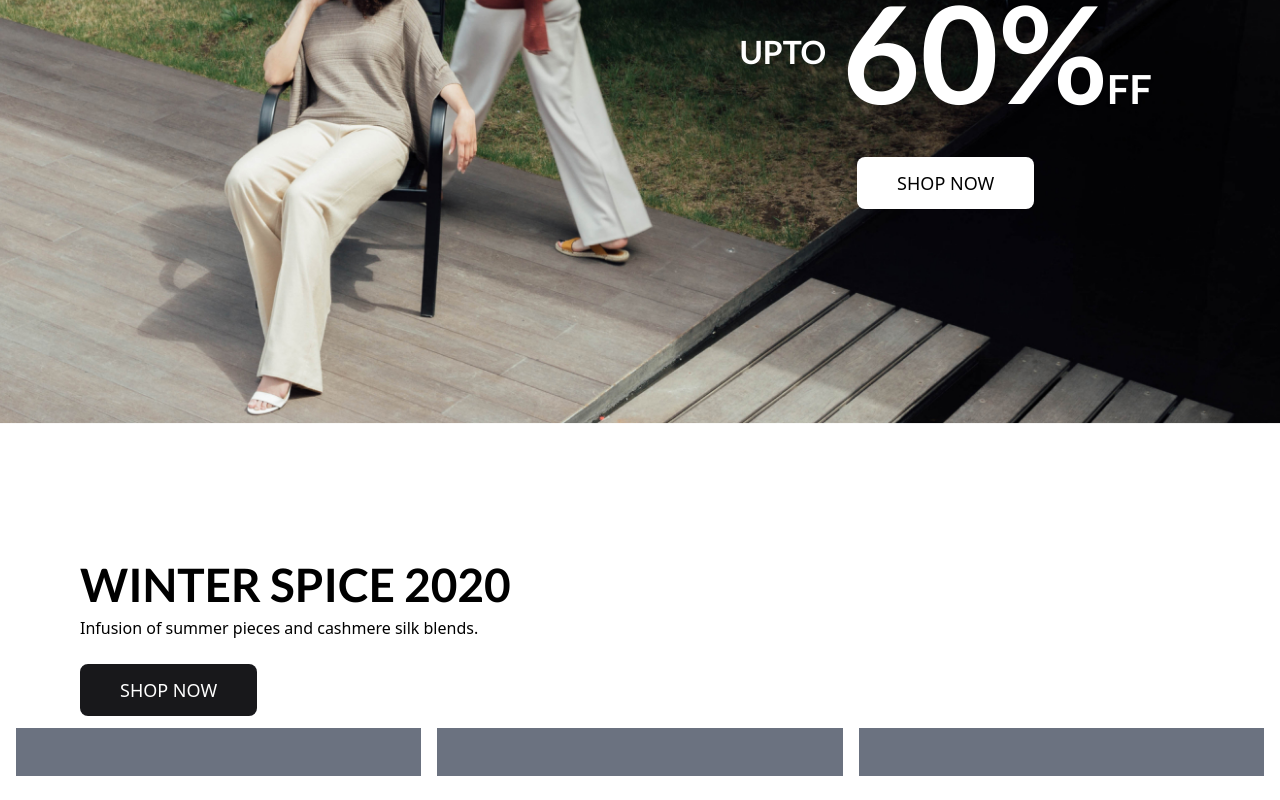
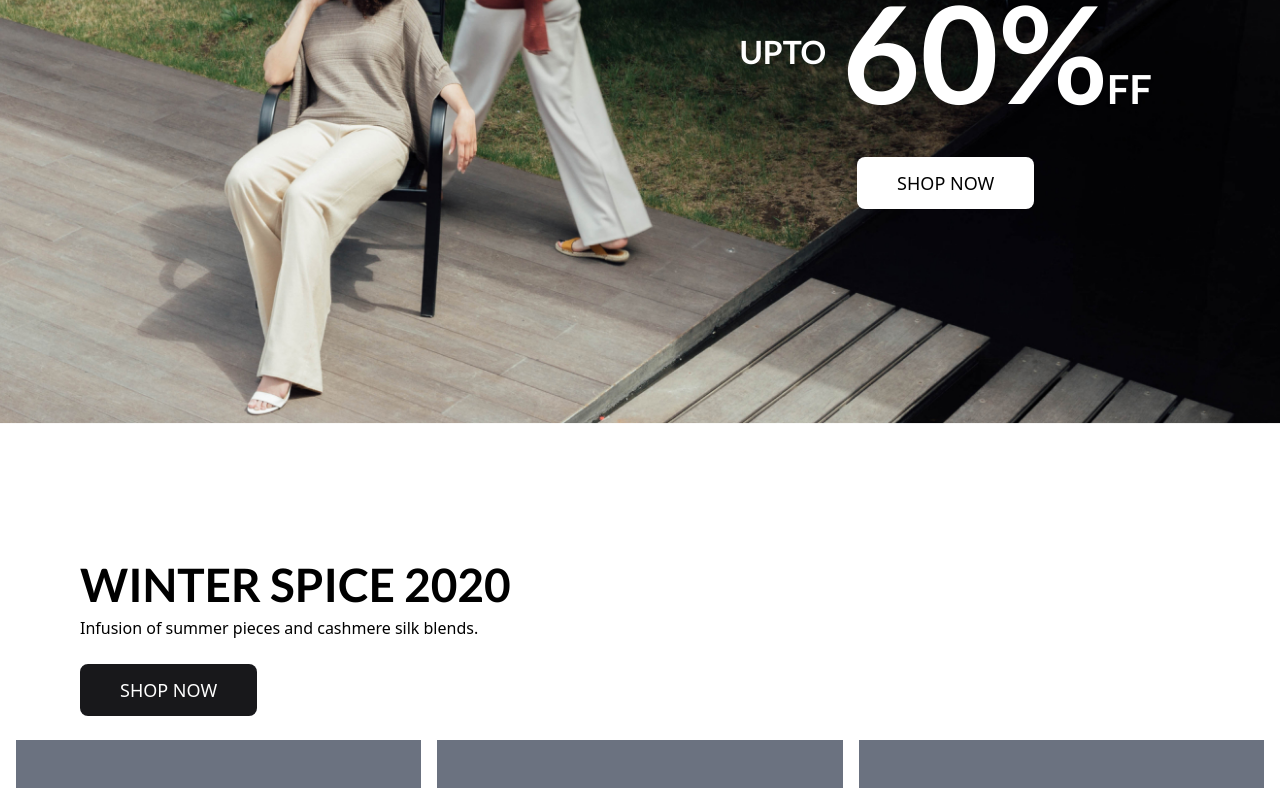
Before and after one commit to buyanturb/homework, a React (Create React App) app: page / in a window 1280 px wide. Shown: the part 374-1174 px from the top of the page. Before the commit the page ends 1150 px from the top, so only its background shows below. Built offline with nearby package versions, Linux system fonts and the light colour scheme.

Commit message:
card nemsen

```diff
--- a/src/App.js
+++ b/src/App.js
@@ -10,7 +10,7 @@ function App() {
       <Navbar />
       <BigBanner />
       <Winter />
-      <div className="px-2 flex">
+      <div className="px-2 flex mt-6 mb-3">
         <LinkedCard />
         <LinkedCard />
         <LinkedCard />
--- a/src/components/LinkedCard/index.js
+++ b/src/components/LinkedCard/index.js
@@ -3,7 +3,7 @@ import React from 'react';
 const LinkedCard = () =>
 {
     return (
-        <div class="w-1/3 bg-gray-500 h-12 mx-2 mt-3"></div>
+        <div class="w-1/3 bg-gray-500 h-12 mx-2"></div>
 	)
 }
 
```
